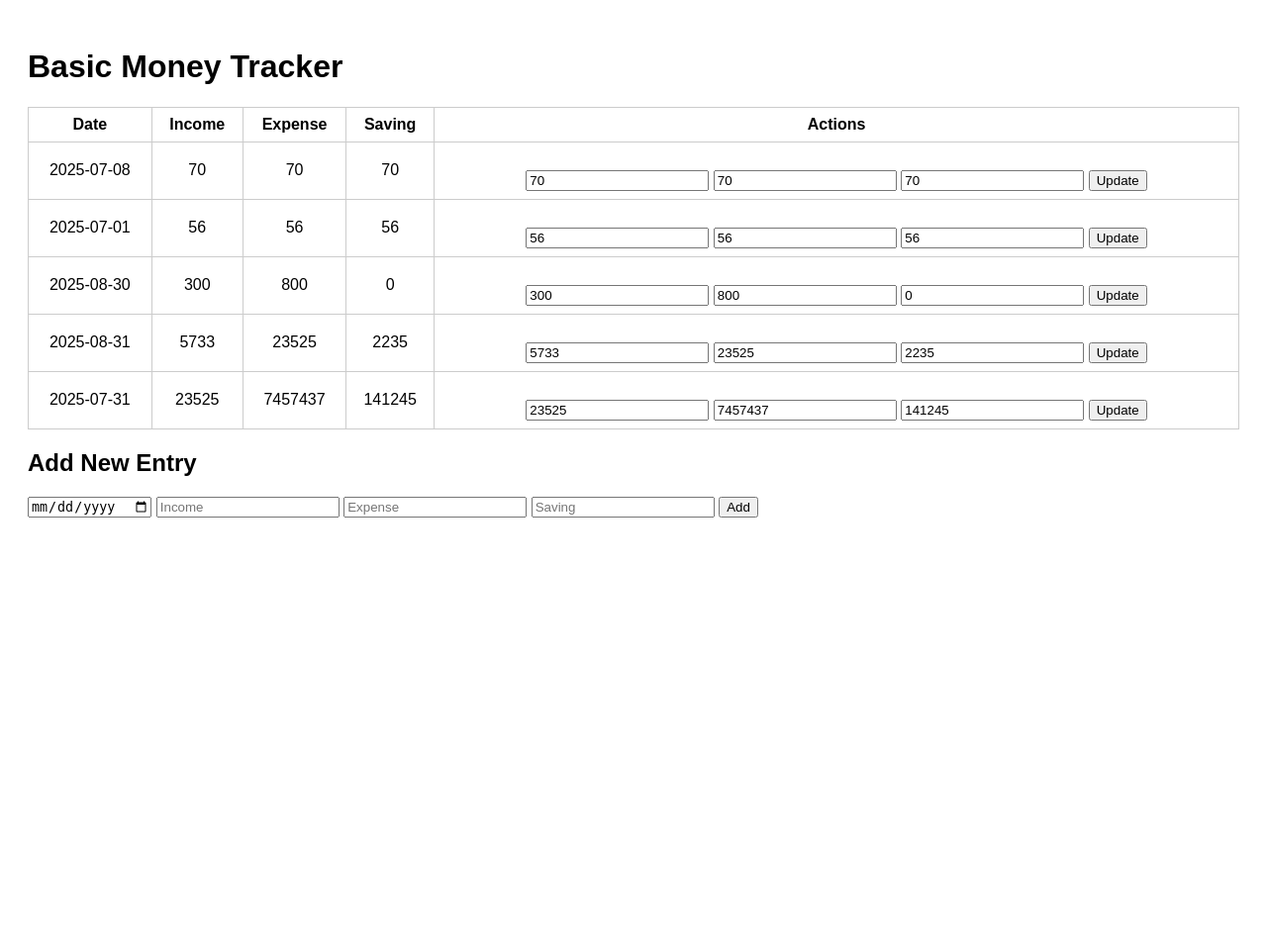
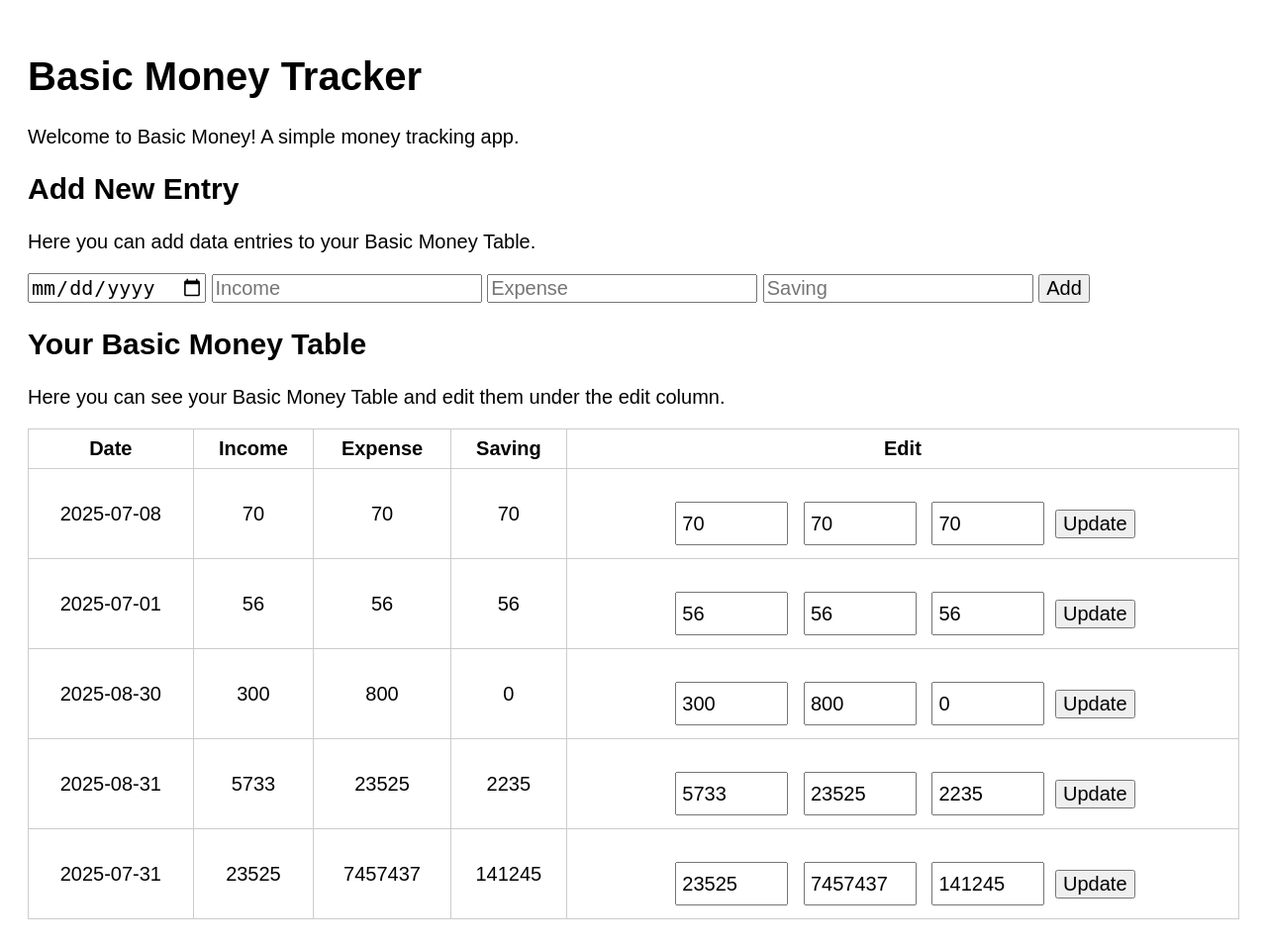
Before and after one commit to Edward-selfhost/Basic_Money, a Flask app: page / in a window 1280 px wide. Shown: the whole page at 99% size. Before the commit the page ends 523 px from the top, so only its background shows below. Run offline with Flask 3, Linux system fonts and the light colour scheme; data comes from the database, SQL or seed files in the repository.

Commit message:
Font size, and general formatting changes

```diff
--- /dev/null
+++ b/static/styles.css
@@ -0,0 +1,18 @@
+body {
+    font-size: 20px;
+}
+
+form,
+form input,
+form button {
+    font-size: 20px;
+}
+
+.form-box {
+    width: 100px;
+    height: 30px;
+    font-size: 20px;
+    padding: 5px;
+    margin: 5px;
+
+}
--- a/templates/index.html
+++ b/templates/index.html
@@ -2,6 +2,7 @@
 <html>
 <head>
     <title>Basic Money Tracker</title>
+    <link rel="stylesheet" href="{{ url_for('static', filename='styles.css') }}">
     <style>
         body { font-family: Arial, sans-serif; padding: 20px; }
         table { border-collapse: collapse; width: 100%; }
@@ -11,14 +12,27 @@
 </head>
 <body>
     <h1>Basic Money Tracker</h1>
+    <p>Welcome to Basic Money! A simple money tracking app.</p>
 
+    <h2>Add New Entry</h2>
+    <p> Here you can add data entries to your Basic Money Table.</p>
+    <form action="/add" method="post">
+        <input type="date" name="date" required>
+        <input type="number" name="income" placeholder="Income" required>
+        <input type="number" name="expense" placeholder="Expense" required>
+        <input type="number" name="saving" placeholder="Saving" required>
+        <button type="submit">Add</button>
+    </form>
+    <p></p>
+    <h2> Your Basic Money Table</h2>
+    <p> Here you can see your Basic Money Table and edit them under the edit column.</p>
     <table>
         <tr>
             <th>Date</th>
             <th>Income</th>
             <th>Expense</th>
             <th>Saving</th>
-            <th>Actions</th>
+            <th>Edit</th>
         </tr>
         {% for row in data %}
         <tr>
@@ -27,11 +41,11 @@
             <td>{{ row[2] }}</td>
             <td>{{ row[3] }}</td>
             <td>
-                <form action="/edit" method="post">
-                    <input type="hidden" name="date" value="{{ row[0]}}">
-                    <input type="number" name="income" value="{{ row[1] }}">
-                    <input type="number" name="expense" value="{{ row[2] }}">
-                    <input type="number" name="saving" value="{{ row[3] }}">
+                <form action="/edit" method="post" id="form-box">
+                    <input type="hidden" name="date" value="{{ row[0]}}" class="form-box">
+                    <input type="number" name="income" value="{{ row[1] }}" class="form-box">
+                    <input type="number" name="expense" value="{{ row[2] }}" class="form-box">
+                    <input type="number" name="saving" value="{{ row[3] }}" class="form-box">
                     <button type="submit">Update</button>
                 </form>
             </td>
@@ -39,13 +53,5 @@
         {% endfor %}
     </table>
 
-    <h2>Add New Entry</h2>
-    <form action="/add" method="post">
-        <input type="date" name="date" required>
-        <input type="number" name="income" placeholder="Income" required>
-        <input type="number" name="expense" placeholder="Expense" required>
-        <input type="number" name="saving" placeholder="Saving" required>
-        <button type="submit">Add</button>
-    </form>
 </body>
 </html>
```
